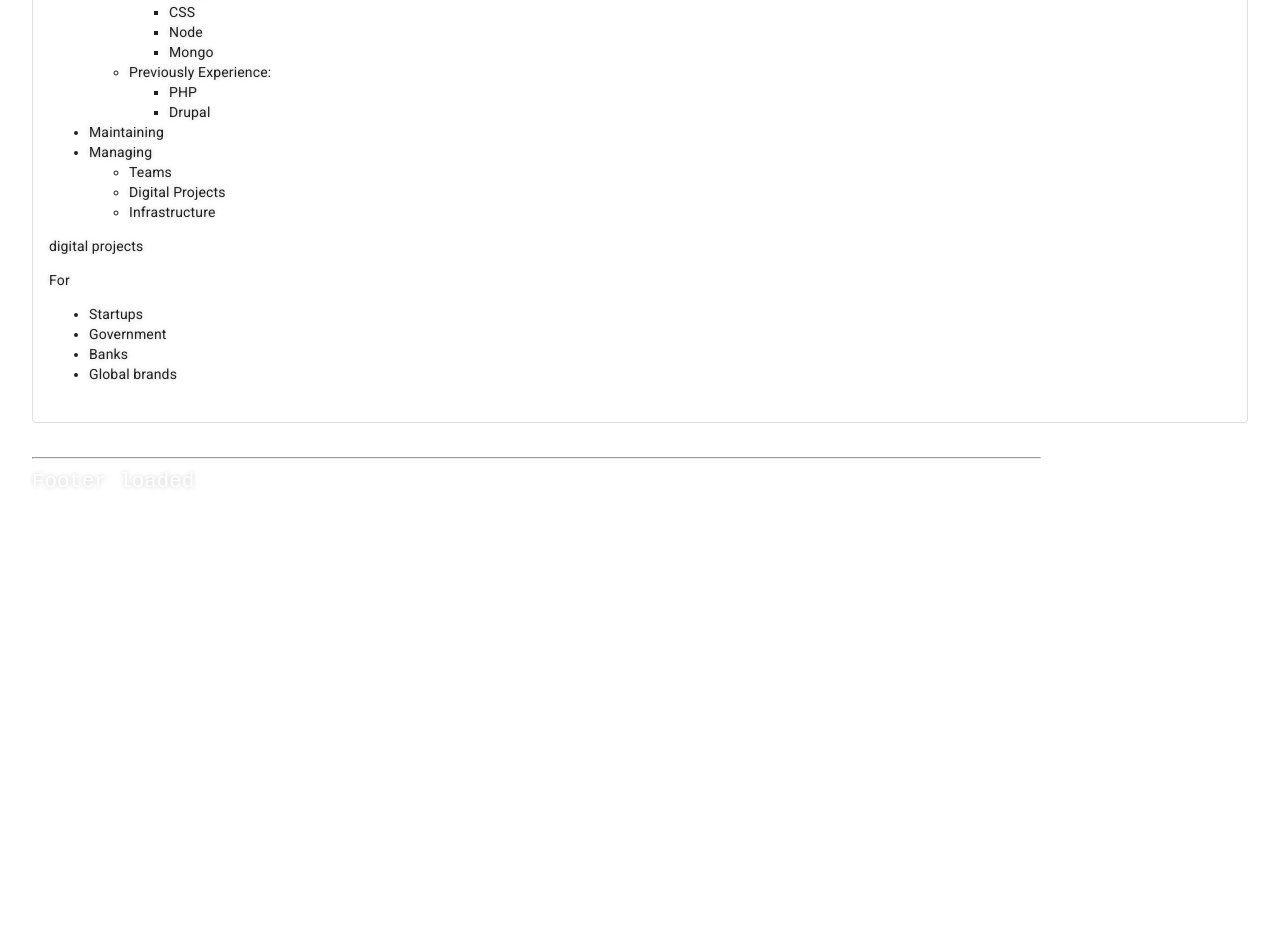
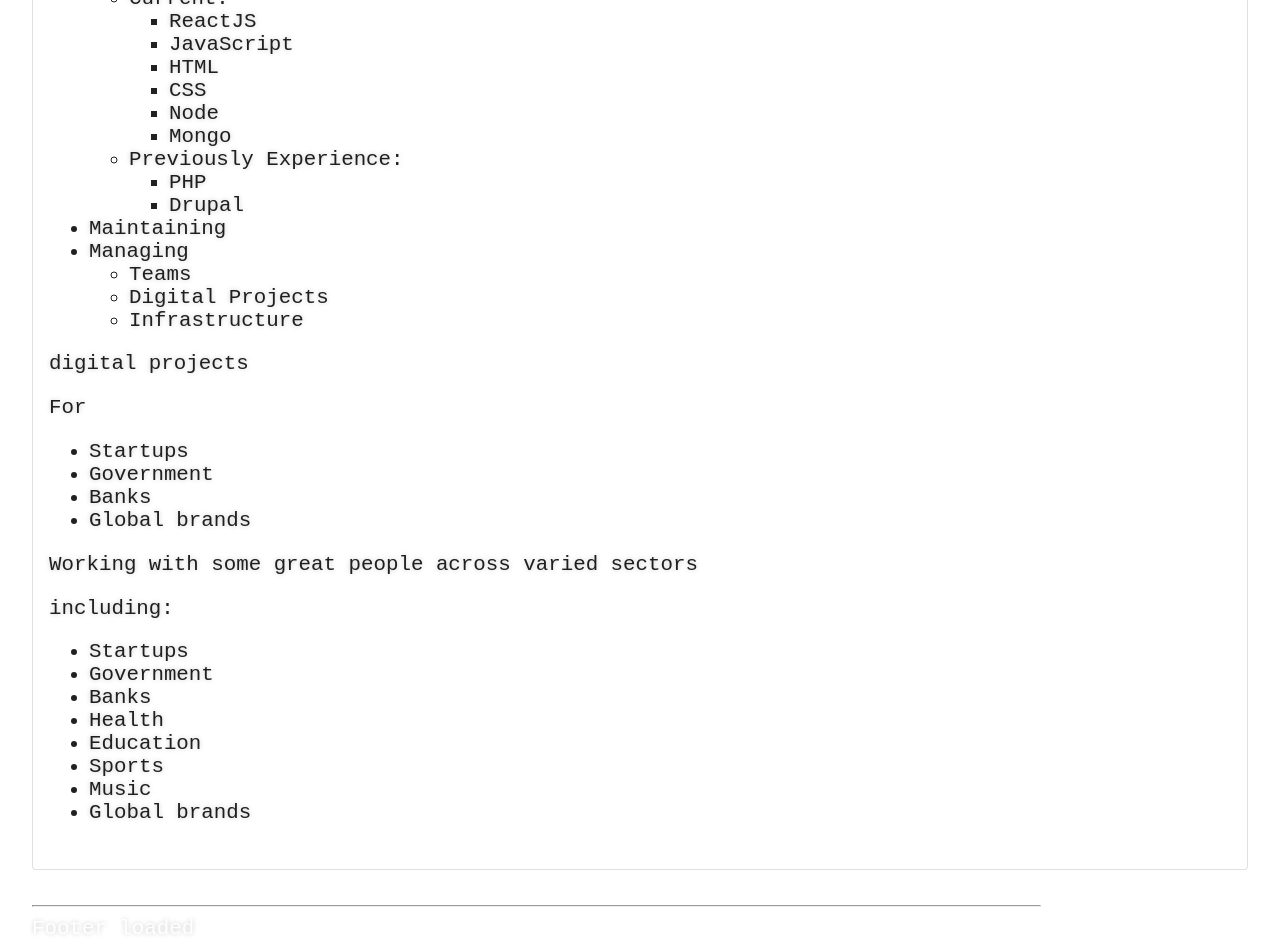
Before and after one commit to 789ni812/my-portfolio, a React (Create React App) app: page / in a window 1280 px wide. Shown: the part 926-1878 px from the top of the page. Before the commit the page ends 1431 px from the top, so only its background shows below. Built offline with nearby package versions, Linux system fonts and the light colour scheme.

Commit message:
Cleaned up Typography (material-ui) warnings

```diff
--- a/src/App.js
+++ b/src/App.js
@@ -158,14 +158,19 @@
                         </ListItemIcon>
                         {/* //FIXME Links do not work for header menu */}
                         <Link to="/">  <ListItemText primary="Sent mail" />
-                        </Link>
+                     hello   </Link>
                       </StyledMenuItem>
+
                       <StyledMenuItem>
+
                         <ListItemIcon>
                           <DraftsIcon fontSize="small" />
                         </ListItemIcon>
-                        <ListItemText primary="Drafts" />
+                        <Link to="/portfolio">  <ListItemText primary="Drafts" />Portfolio
+                        </Link>
+                        {/* FIXME >>>> THIS WAS LAST PLACE _ WOrking on Router Link issue*/}
                       </StyledMenuItem>
+
                       <StyledMenuItem>
                         <ListItemIcon>
                           <InboxIcon fontSize="small" />
--- a/src/mockup/ContentIntroduction.js
+++ b/src/mockup/ContentIntroduction.js
@@ -36,14 +36,14 @@
 
 
                     {/* //TODO add Currently available for work. */}
-                    <Typography color="textPrimary" variant="body2">
+
                     <p>Over 20 years experience</p>
                     <p>Delivering digital projects, has given me a solid understanding and hands on experience delivering digital projects</p>
 
                     <p>Such as: </p>
 
-                    </Typography>
-                    <Typography color="textPrimary" variant="body2">
+
+
                     <ul>
 
                         <li>Planning</li>
@@ -86,23 +86,21 @@
                         <li>Banks</li>
                         <li>Global brands</li>
                     </ul>
-                    </Typography>
+
+                    <p>Working with some great people across varied sectors</p>
+                    <p>including: </p>
+                    <ul>
+                        <li>Startups</li>
+                        <li>Government</li>
+                        <li>Banks</li>
+                        <li>Health</li>
+                        <li>Education</li>
+                        <li>Sports</li>
+                        <li>Music</li>
+                        <li>Global brands</li>
+                    </ul>
 
 
-
-                    {/*
-
-                    <Typography color="textSecondary">
-                        <p>Working with some great people across a varied sectors</p>
-                        <p>From: </p>
-                        <ul>
-                            <li>Startups to Blue chip</li>
-                            <li>Government funded to the largest bank in the world</li>
-                            <li>Education to Finance</li>
-                            <li>Health to mot sports</li>
-                        </ul>
-                    </Typography>
-                    */}
                 </CardContent>
             </Card>
         </>
```
Lines whose indentation alone changed are shown as unchanged.
